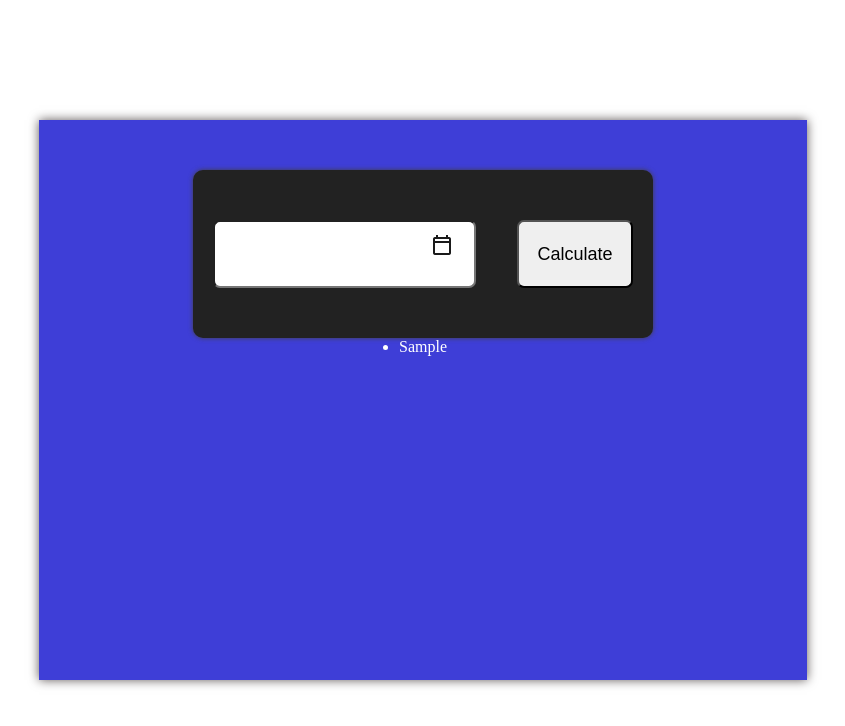
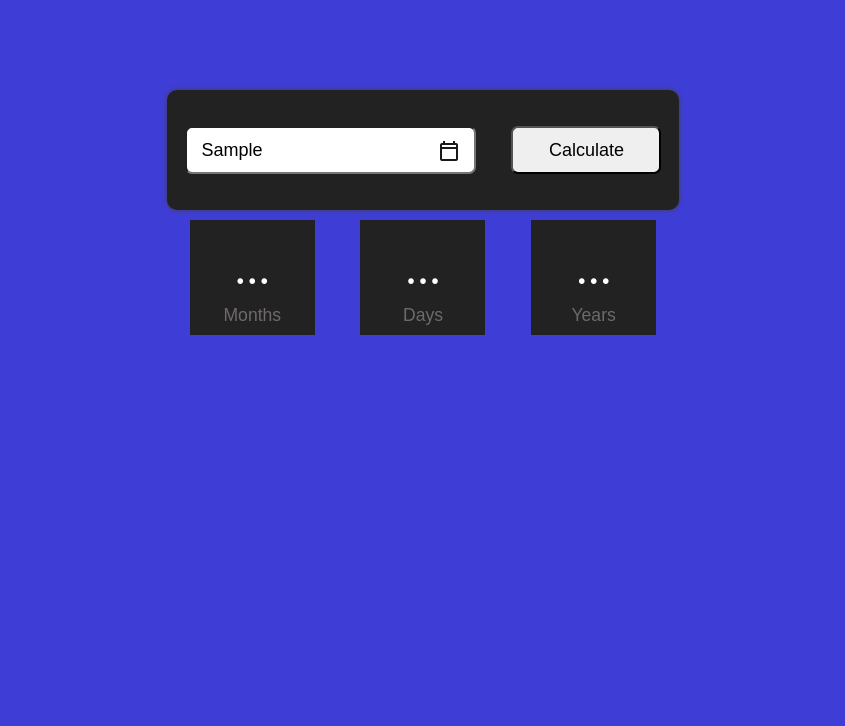
Before and after one commit to Abdulahad911/classTask-05, a plain HTML site: page index.html in a window 1280 px wide. Both pictures are taken after typing "Sample" into the empty fields and a click on the button "Calculate". Shown: the whole page, without its empty margins (217-1062 px from the left). Drawn offline with Linux system fonts and the light colour scheme.

Commit message:
changing color removing container and giving whole body background color

```diff
--- a/index.html
+++ b/index.html
@@ -8,14 +8,19 @@
     <link rel="icon" href="./icons8-calendar-50.png">
 </head>
 <body>
-    <div class="container">
+
         <div class="box">
-            <input type="text" id="inputText">
+            <input type="text" id="inputText" placeholder="mm-dd-yr">
             <button onclick="addingAgeCalculater()">Calculate</button>
 
         </div>
-        <ul id="inputValue"></ul>
-    </div>
+        <ul id="inputValue">
+           <div> <li id="month">...<br></li><p>Months</p></div>
+           <div><li id="day">...<br></li><p>Days</p></div>
+           <div> <li id="year">...<br></li><p>Years</p></div>
+        </ul>
+
     <script src="./script.js"></script>
 </body>
 </html>
+<!-- Css -->
--- a/script.js
+++ b/script.js
@@ -1,12 +1,31 @@
+
+var today = new Date();
+var currentYear = today.getFullYear();
+
 function addingAgeCalculater(){
+
     var inputText = document.getElementById('inputText')
     var inputValue = document.getElementById('inputValue')
+    var month = document.getElementById('month')
+    var year = document.getElementById('year')
+    var day = document.getElementById('day')
     if (!inputText.value.trim()){
-              return alert('Enter your age to calculate.')
+              return alert('Invalid format. Please enter the date as mm-dd-yr.')
              }
-             var li = document.createElement('li')
-             li.textContent = inputText.value;
-             inputValue.appendChild(li);
-             li.className = 'listItem'
+             if(inputText.value < years)  {
+                year.textContent = `${inputText.value} `
+
+               }
+              else{
+                alert("Year cann't be in future")
+              }
+              inputText.value = ''
+              if(inputText.value < 13)  {
+                month.textContent = inputText.value
+               }
+            else{
+                return alert('invalid month')
+            }
+
              inputText.value = ''
 }
--- a/style.css
+++ b/style.css
@@ -6,39 +6,35 @@
 }
 
 body{
-    display: flex;
-    flex-direction: column;
-    justify-content: center;
-    align-items: center;
-    height: 100vh;
-    color: #fff;
-}
-.container{
-    width: 60%;
-    height:70% ;
+    width: 100%;
+    height:100% ;
     background-color: rgb(62, 62, 215);
-    box-shadow: 0px 0px 10px rgb(94, 87, 87);
+    /* box-shadow: 0px 0px 10px rgb(94, 87, 87); */
+    box-sizing: border-box;
     display: flex;
     flex-direction: column;
     align-items: center;
+    color: #fff;
     flex-wrap: wrap;
+    justify-content: center;
 }
 
+
 .box{
+    margin-top: 90px;
     display: flex;
     align-items: center;
     justify-content: space-around;
     background-color: #222;
-    height: 30%;
-    width: 60%;
+    height: 120px;
+    width: 40%;
     border-radius: 10px;
-    margin-top: 50px;
     box-shadow: 0px 0px 5px rgb(67, 64, 64);
     flex-wrap: wrap;
 }
 
 .box button{
-    width: 25%;
+    width: 150px;
     height: 40%;
     border-radius: 7px;
     font-family: Arial, Helvetica, sans-serif;
@@ -47,6 +43,7 @@ body{
     cursor: pointer;
 }
 .box input{
+    padding-left: 15px;
     width: 57%;
     height: 40%;
     border-radius: 7px;
@@ -55,10 +52,37 @@ body{
     background-color: white;
     background-image: url('./icons8-calendar-24.png');
     box-sizing: border-box;
-    background-position: 215px 12px;
+    background-position: 95% 12px;
     background-repeat: no-repeat;
     cursor: pointer;
 }
-.listItem{
+ul div{
+    list-style: none;
+    background-color: #222;
+    box-shadow:;
+    margin-top: 10px;
+    width: 125px;
+    text-align: center;
+    height: 115px;
 
+    font-family: Arial, Helvetica, sans-serif;
 }
+ul li{
+    padding: 20px 10px 10px 10px;
+    border-radius: 5px;
+    font-size: 3rem;
+}
+ul div p{
+    font-size: 1.1rem;
+    font-family: Arial, Helvetica, sans-serif;
+    font-weight: lighter;
+    color: #6f6a6a;
+}
+ul{
+    display: flex;
+    justify-content: space-around;
+    height: 120px;
+    width: 40%;
+}
+
+/* javascript */
```
